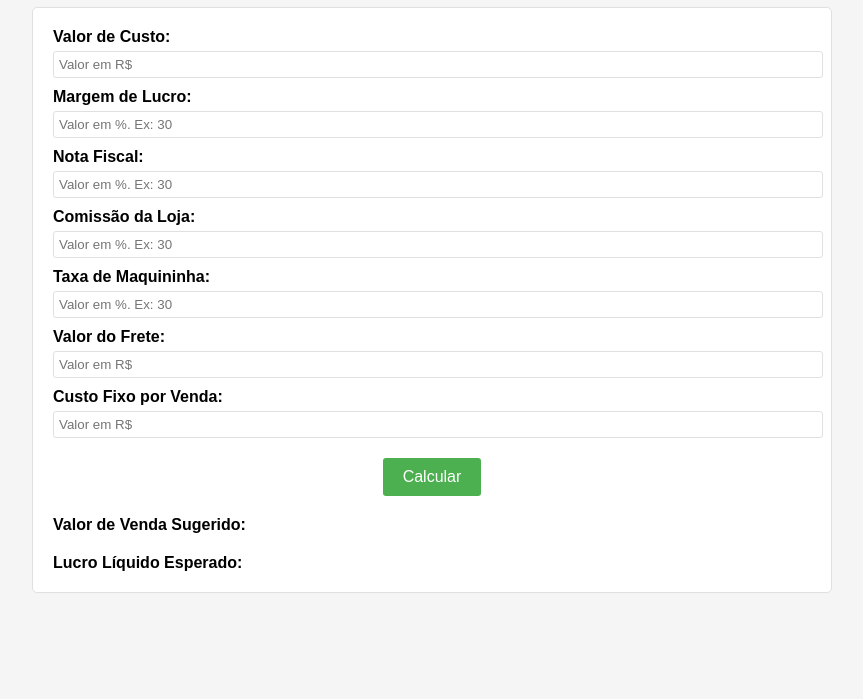
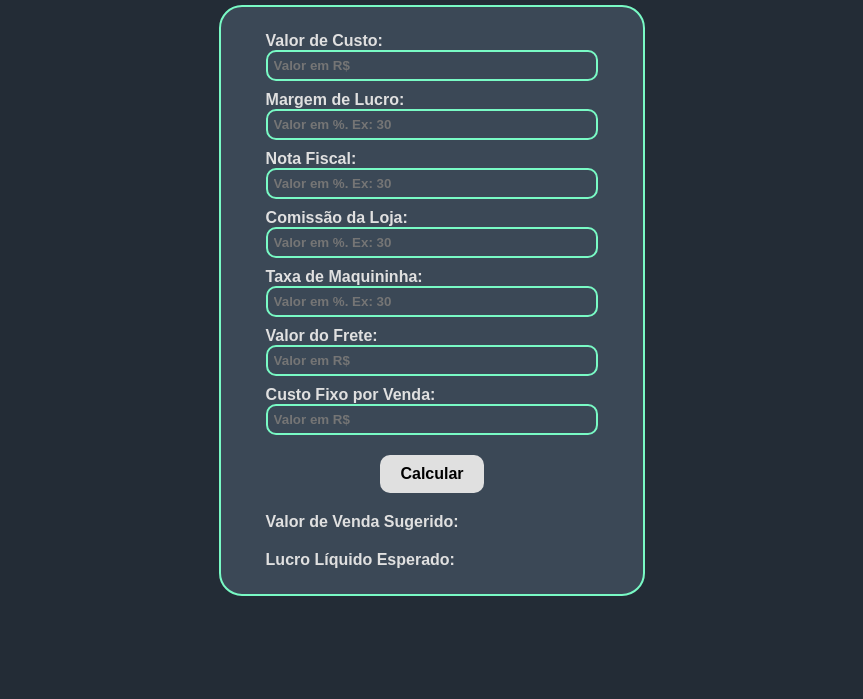
Before and after one commit to Bruno-matias/calculardora, a plain HTML site: page index.html in a window 1280 px wide. Shown: the part 101-800 px from the top of the page, without its empty margins (208-1071 px from the left). Drawn offline with Linux system fonts and the light colour scheme.

Commit message:
Update style.css

```diff
--- a/style.css
+++ b/style.css
@@ -1,24 +1,40 @@
 body {
-    background-color: #f5f5f5;
+  background-color: #232C36;
   font-family: Arial, sans-serif;
+  align-items: center;
+  justify-content: center;
+  display: flex;
+}
+
+input[type="number"] {
+  -webkit-appearance: textfield;
+  -moz-appearance: textfield;
+  appearance: textfield;
+}
+input[type="number"]::-webkit-inner-spin-button,
+input[type="number"]::-webkit-outer-spin-button {
+  -webkit-appearance: none;
 }
 
 .container {
-    max-width: 800px;
-    margin: 0 auto;
-    padding: 20px;
+  max-width: 600px;
+  margin: 1%;
+  padding: 5px;
 }
 
 .title {
   text-align: center;
+  font-weight: bold;
+  color: #e0e0e0;
 }
 
 .calculator {
-    background-color: #ffffff;
-    border: 1px solid #e0e0e0;
-    border-radius: 5px;
-    padding: 20px;
+  background-color: #3B4856;
+  border: 2px solid #79FAC5;
+  border-radius: 23px;
+  padding: 25px 45px;
   margin-top: 20px;
+  color: #e0e0e0;
 }
 
 .input-group {
@@ -27,15 +43,37 @@ body {
 
 .input-group label {
   display: block;
-    margin-bottom: 5px;
   font-weight: bold;
 }
 
 .input-group input {
-    width: 100%;
-    padding: 5px;
-    border: 1px solid #e0e0e0;
-    border-radius: 3px;
+  width: 95%;
+  padding: 6px;
+  border: 2px solid #79FAC5;
+  border-radius: 10px;
+  font-weight: bold;
+  background: none;
+  color: #e0e0e0;
+}
+
+.input-group input:focus {
+  width: 95%;
+  padding: 6px;
+  border: 2px solid black;
+  border-radius: 10px;
+  font-weight: bold;
+  background: #e0e0e0;
+  color: black;
+}
+
+.input-group input:hover {
+  width: 95%;
+  padding: 6px;
+  border: 2px solid #79FAC5;
+  border-radius: 10px;
+  font-weight: bold;
+  background: #e0e0e0;
+  color: black;
 }
 
 .button-container {
@@ -44,13 +82,25 @@ body {
 }
 
 #calcular-button {
-    background-color: #4caf50;
-    color: #ffffff;
+  background-color: #e0e0e0;
+  color: #000000;
   border: none;
   padding: 10px 20px;
   font-size: 16px;
   cursor: pointer;
-    border-radius: 3px;
+  border-radius: 10px;
+  font-weight: bold;
+}
+
+#calcular-button:hover {
+  background-color: #030303;
+  color: #e0e0e0;
+  border: none;
+  padding: 10px 20px;
+  font-size: 16px;
+  cursor: pointer;
+  border-radius: 10px;
+  font-weight: bold;
 }
 
 .result {
@@ -63,6 +113,6 @@ body {
 
 .result span {
   font-weight: bold;
-    color: #4caf50;
+  color: #e0e0e0;
   margin-left: 10px;
 }
```
Lines whose indentation alone changed are shown as unchanged.
